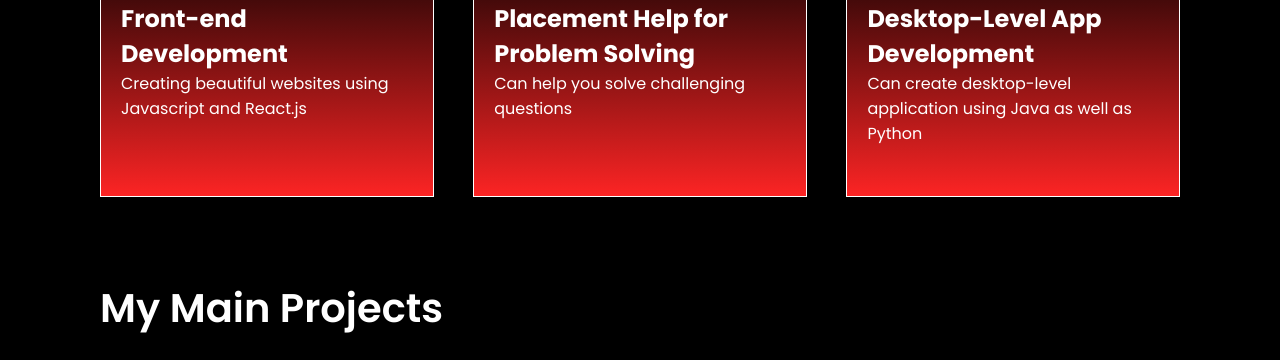
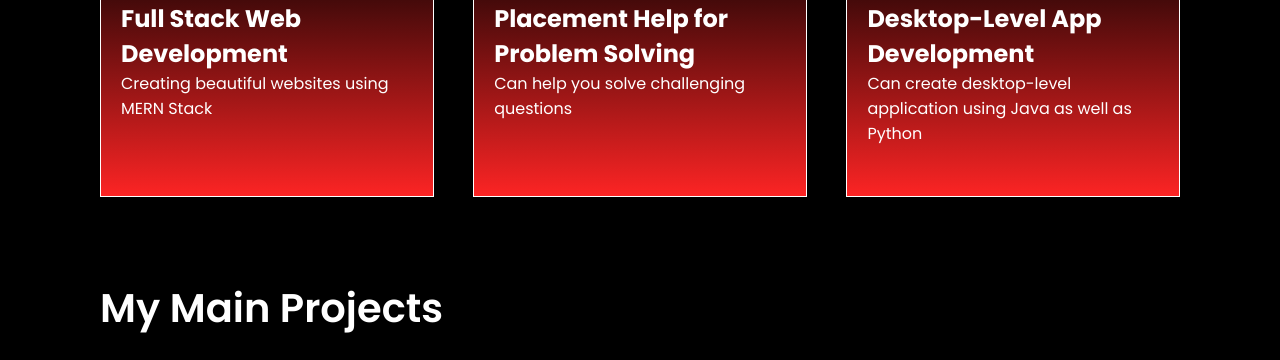
Before and after one commit to Sanjana1304/My-Portfolio, a plain HTML site: page index.html in a window 1280 px wide. Shown: the part 1505-1865 px from the top of the page. Drawn offline with Linux system fonts and the light colour scheme; grey boxes are pictures that could not be loaded.

Commit message:
Updated services n headline

```diff
--- a/index.html
+++ b/index.html
@@ -32,7 +32,7 @@
             </nav>
         </div>
         <div class="main" id="main">
-            <p>Web Developer</p>
+            <p>Full Stack Developer</p>
             <h1>Hi, I'm <span style="color: rgb(255, 0, 38);"><span class="letter">S</span>anjana</span></h1>
             <h1>Acharya from Bangalore</h1>
         </div>
@@ -98,8 +98,8 @@
         <div class="services">
             <div class="service">
                 <div><i class="fas fa-code fa-2x" style="color: blue;"></i></div>
-                <h2>Front-end Development</h2>
-                <p>Creating beautiful websites using Javascript and React.js</p>
+                <h2>Full Stack Web Development</h2>
+                <p>Creating beautiful websites using MERN Stack</p>
 
             </div>
             <div class="service">
```
